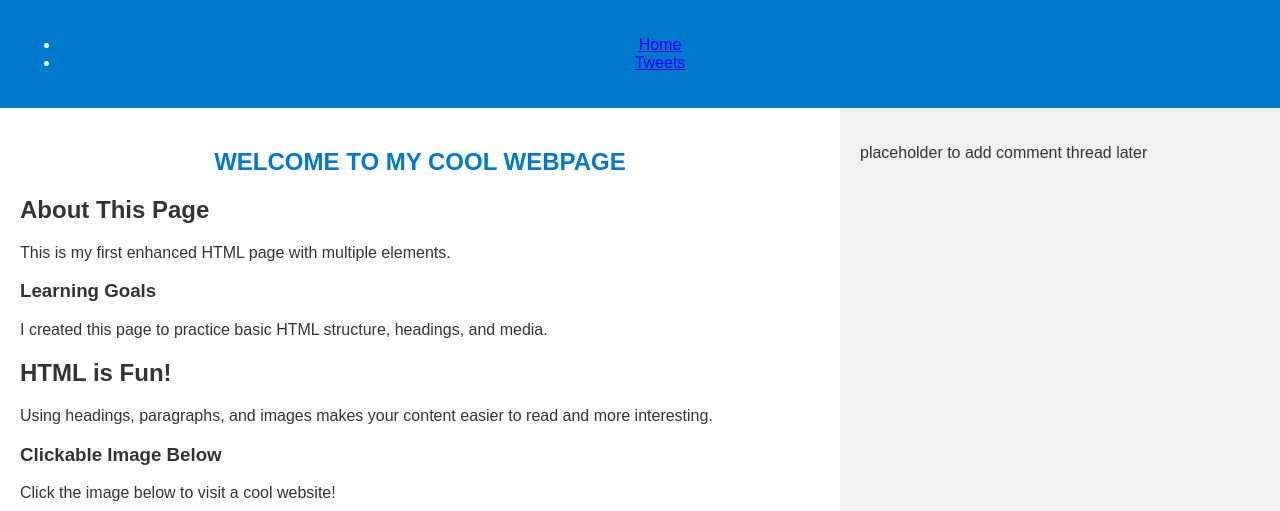
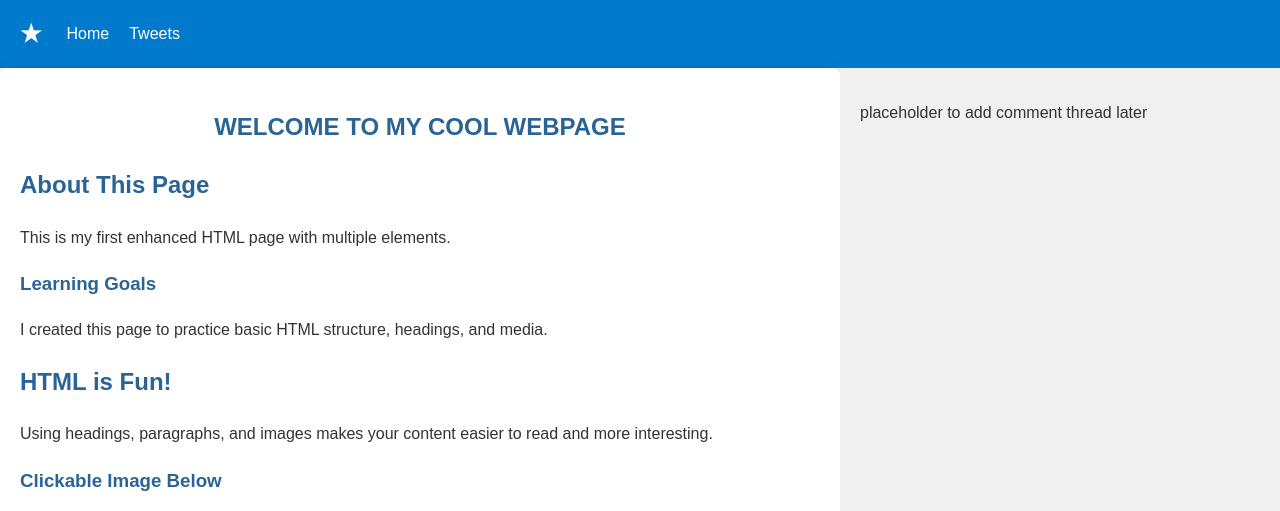
Before and after one commit to jagoal1/alx_html_css, a plain HTML site: page css_basic/index.html in a window 1280 px wide. Shown: the top 511 px of the page. Drawn offline with Linux system fonts and the light colour scheme.

Commit message:
Add logo, custom article styles, and improved header

```diff
--- a/css_basic/index.html
+++ b/css_basic/index.html
@@ -9,11 +9,12 @@
 </head>
 <body class="works_on_smartphone">
   <header>
-    <ul>
-      <li><a href="index.html">Home</a></li>
-      <li><a href="tweets.html">Tweets</a></li>
-    </ul>
-  </header>
+  <ul>
+    <li class="logo">&#9733;</li> <!-- This is a star icon, you can choose any from Unicode -->
+    <li><a href="index.html">Home</a></li>
+    <li><a href="tweets.html">Tweets</a></li>
+  </ul>
+</header>
 
   <main>
     <article>
--- a/css_basic/styles.css
+++ b/css_basic/styles.css
@@ -60,3 +60,47 @@ table td {
   border: 1px solid #ccc;
   text-align: center;
 }
+
+/* Logo style (already provided, you can customize) */
+.logo {
+  font-size: 24px;
+  font-weight: bold;
+  padding-right: 15px;
+}
+
+/* Style header nav list */
+header ul {
+  display: flex;
+  align-items: center;
+  list-style: none;
+  margin: 0;
+  padding: 0;
+}
+
+header li a {
+  color: white;
+  text-decoration: none;
+  margin: 0 10px;
+}
+
+header li a:hover {
+  text-decoration: underline;
+}
+
+/* Extra styling inside article */
+article {
+  background-color: #ffffff;
+  border-radius: 8px;
+  box-shadow: 0 0 10px rgba(0, 0, 0, 0.1);
+  line-height: 1.6;
+}
+
+/* Make headings pop */
+article h1, article h2, article h3 {
+  color: #2a6496;
+}
+
+/* Optional body background gradient */
+body {
+  background: linear-gradient(to right, #f9f9f9, #e0f7ff);
+}
```
